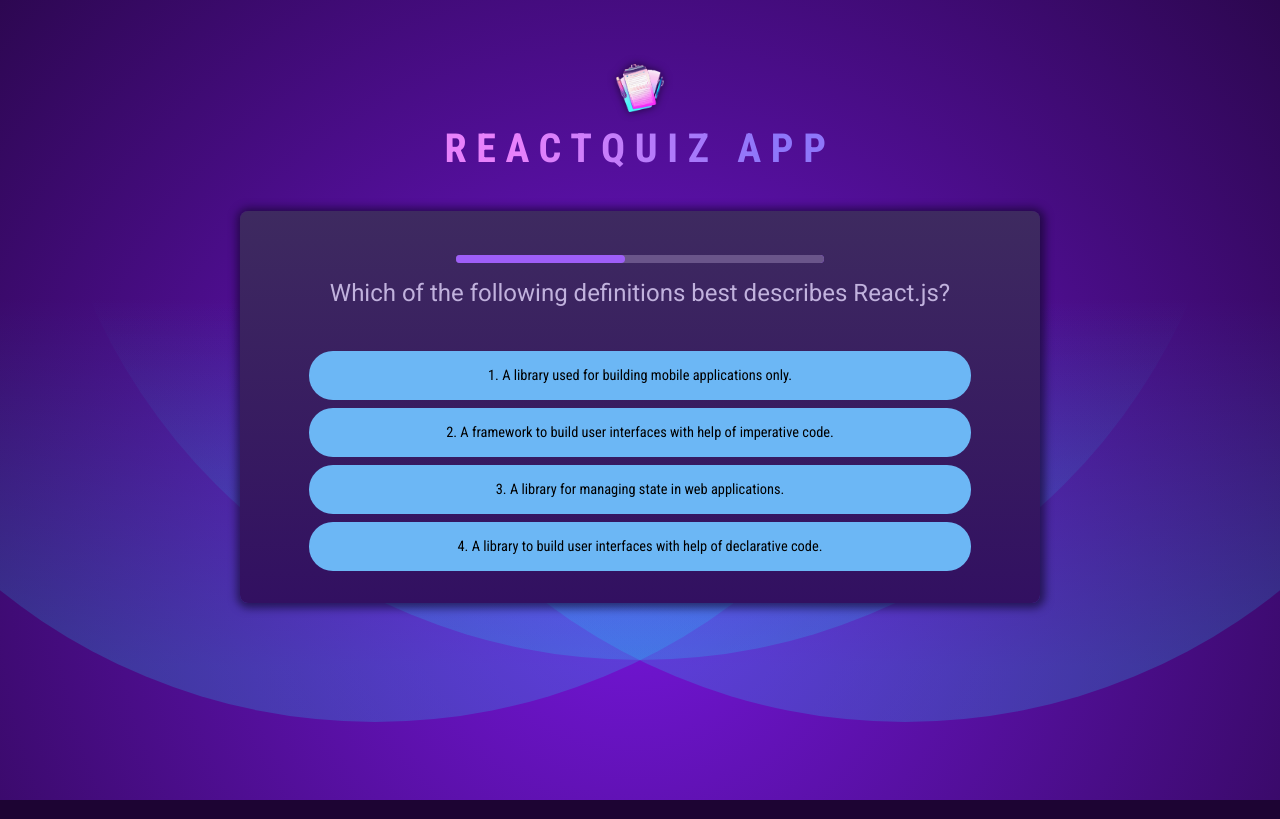
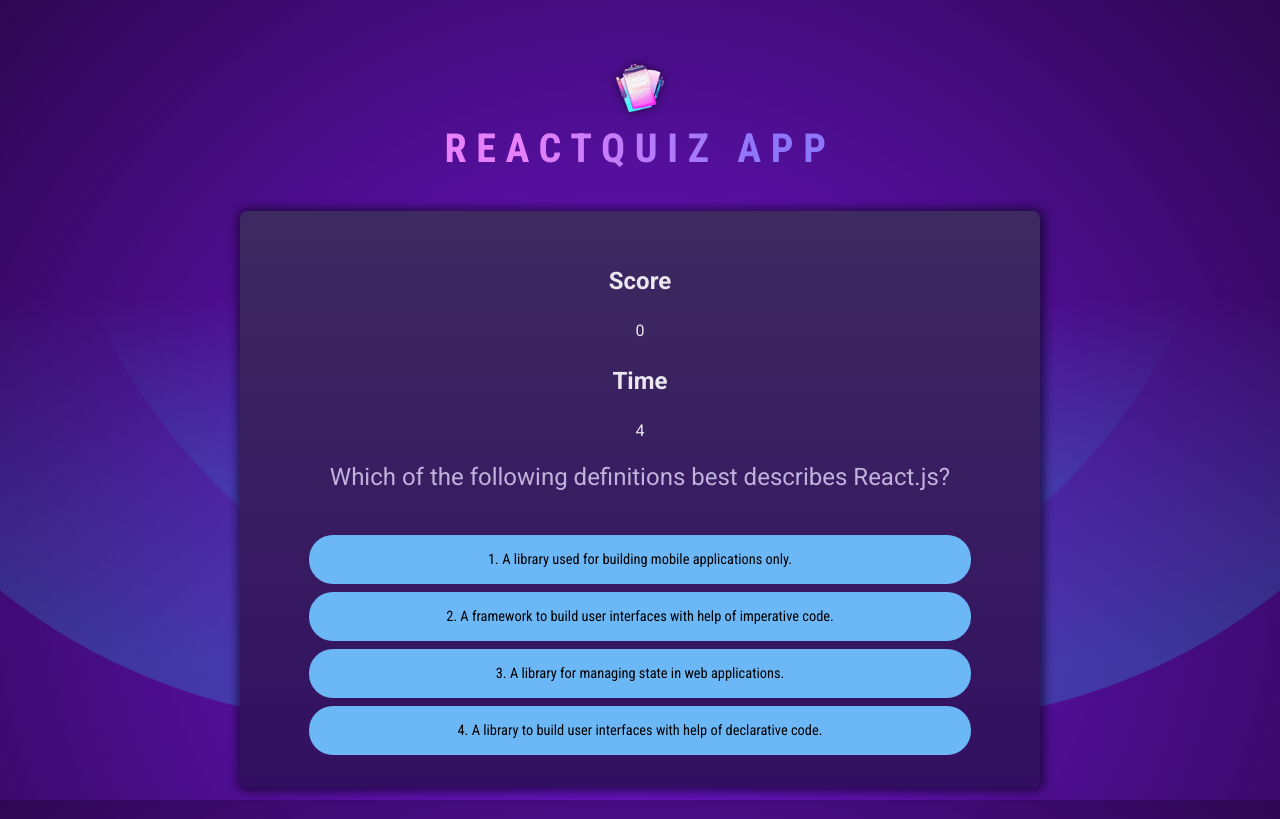
Before and after one commit to mbugua70/react_quizapp_demo_one, a React (Vite) app: page / in a window 1280 px wide. Built offline with nearby package versions, Linux system fonts and the light colour scheme.

Commit message:
additional changes configuring animation css

```diff
--- a/package.json
+++ b/package.json
@@ -10,6 +10,7 @@
     "preview": "vite preview"
   },
   "dependencies": {
+    "animate.css": "^4.1.1",
     "react": "^18.2.0",
     "react-dom": "^18.2.0"
   },
--- a/src/components/Question.jsx
+++ b/src/components/Question.jsx
@@ -1,5 +1,6 @@
 import QuestionTimer from "./QuizTimer";
 import Answers from "./Answer";
+import Scoreboard from "./Scoreboard";
 
 const Question = ({
   questionText,
@@ -10,13 +11,17 @@
   onSkipAnswer,
 }) => {
   return (
+    <>
+      <div className="header_question">
+        <Scoreboard />
+        <QuestionTimer timeout={10000} onTimeOut={onSkipAnswer} />
+      </div>
       <div id="question">
         {/* NOTES::
              KEY USE CASES OTHER THAN IN MAPPING
              -- keys can be used to reset the component by react.(unmount and remount)
              */}
 
-      <QuestionTimer timeout={10000} onTimeOut={onSkipAnswer} />
         <h2>{questionText}</h2>
         <Answers
           selectedAnswer={selectedAnswer}
@@ -25,6 +30,7 @@
           answerState={answerState}
         />
       </div>
+    </>
   );
 };
 
--- a/src/components/Quiz.jsx
+++ b/src/components/Quiz.jsx
@@ -1,5 +1,9 @@
 import { useState, useCallback, useRef } from "react";
 import CompltedImage from "../assets/quiz-complete.png";
+
+// animate package
+import 'animate.css';
+
 // data (question)
 import QUESTIONS from "../question";
 import QuestionTimer from "./QuizTimer";
@@ -56,7 +60,7 @@
 
   return (
     <>
-      <div id="quiz">
+      <div id="quiz" className="">
         <Question
           key={activeQuestionIndex}
           questionText={QUESTIONS[activeQuestionIndex].text}
--- a/src/components/QuizTimer.jsx
+++ b/src/components/QuizTimer.jsx
@@ -14,17 +14,26 @@
     // progress configuration
     useEffect(() => {
       console.log("INTERVAL");
+      if (timeout <= 0) return;
       const interval = setInterval(() => {
         setRemainingTime((prevTime) => prevTime - 100);
       }, 100);
+
       return () => {
+        console.log("Working");
         clearInterval(interval);
       };
     }, []);
 
+    let countDown = remainingTime / 1000;
+
     return (
-       <progress value={remainingTime} id="question-time" max={timeout}/>
-      );
+      //  <progress value={remainingTime} id="question-time" max={timeout}/>
+      <>
+        <h2>Time</h2>
+        <p>{remainingTime > 0 ? countDown | 0 : "0"}</p>
+      </>
+    );
 }
 
 export default QuestionTimer;
--- /dev/null
+++ b/src/components/Scoreboard.jsx
@@ -0,0 +1,12 @@
+const Scoreboard = () => {
+  return (
+    <>
+      <div className="scoreboard">
+        <h2>Score</h2>
+        <p>0</p>
+      </div>
+    </>
+  );
+};
+
+export default Scoreboard;
```
Also changed, not shown: 1 other file (tests, documents, lock files or other folders). Lines whose indentation alone changed are shown as unchanged.
